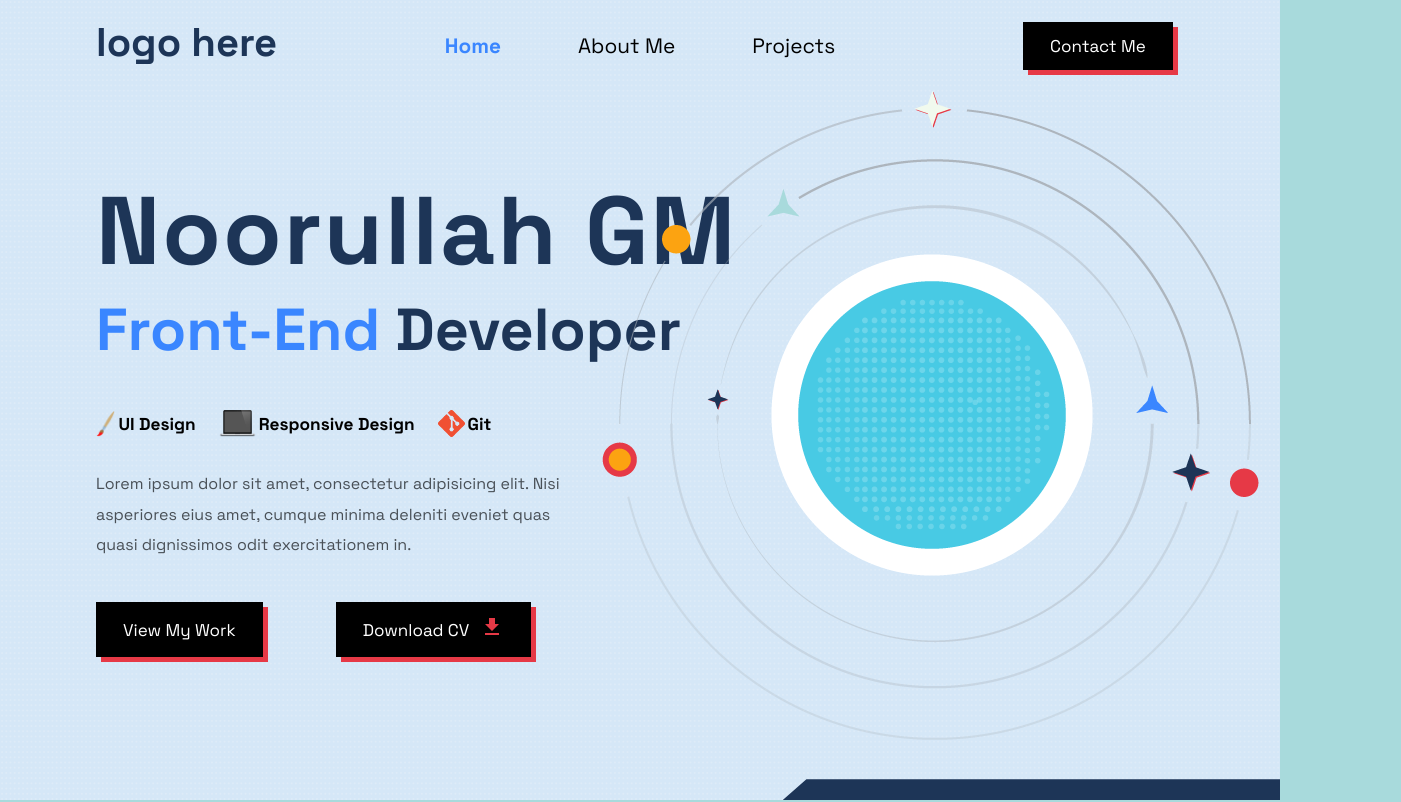
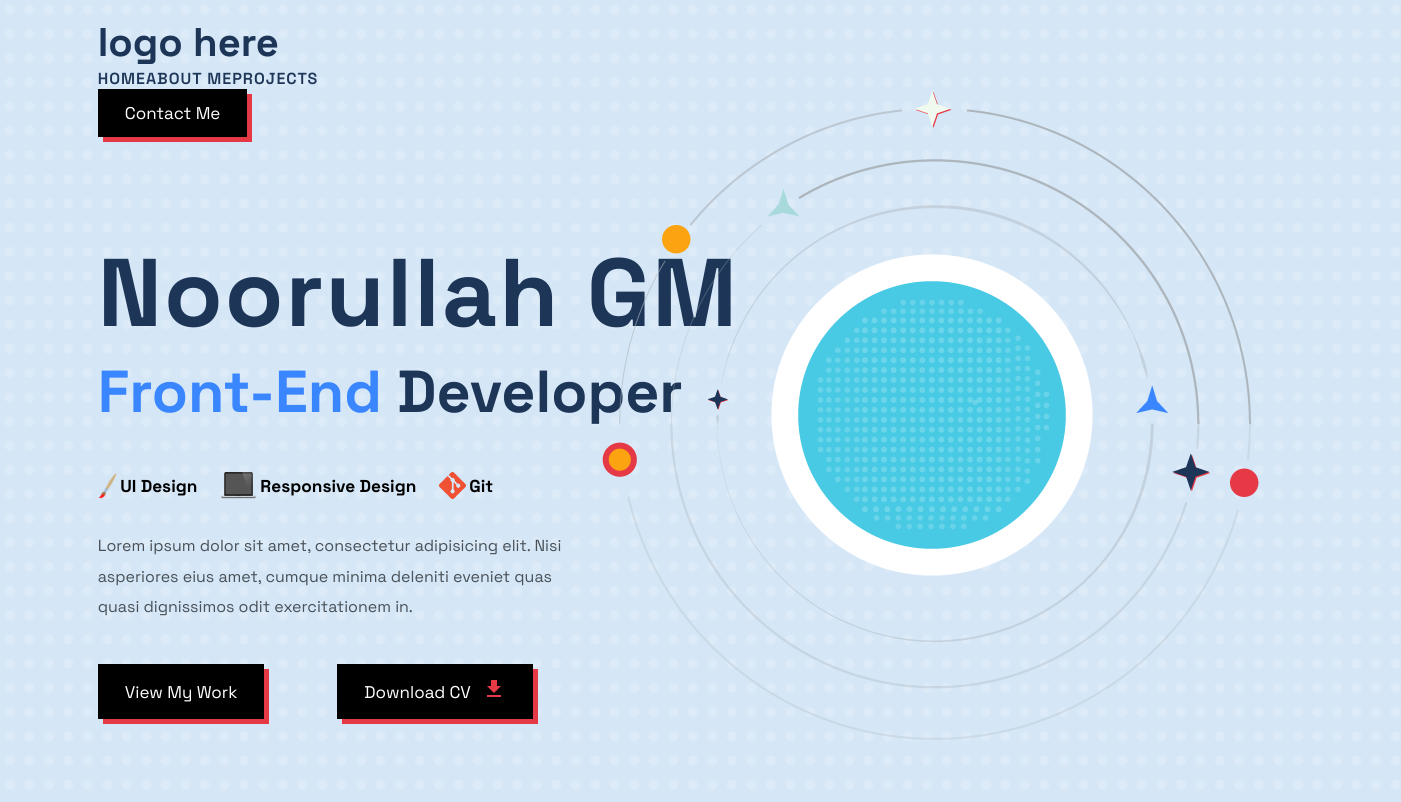
Before and after one commit to noorgm/Portfolio, a React (Create React App) app: page / in a window 1280 px wide. Shown: the top 802 px of the page, 1401 px wide, since content can reach past the window. Built offline with nearby package versions, Linux system fonts and the light colour scheme.

Commit message:
installed react-scroll, and had to get rid of overflow-x:hidden then it messed up the whole project, so making lots of changes now

```diff
--- a/package.json
+++ b/package.json
@@ -15,6 +15,7 @@
     "react-router": "^6.11.2",
     "react-router-dom": "^6.11.2",
     "react-scripts": "5.0.1",
+    "react-scroll": "^1.8.9",
     "web-vitals": "^2.1.4"
   },
   "scripts": {
--- a/src/App.js
+++ b/src/App.js
@@ -1,27 +1,15 @@
 import './App.css';
-import { BrowserRouter as Router, Routes, Route } from 'react-router-dom';
 import Navbar from './components/Navbar/Navbar';
 import Home from './pages/Home/Home';
-import About from './components/Aboutme/AboutMe';
-import Project from './components/Project/Project';
-import Contact from './components/Contact/Contact';
 import Footer from './components/Footer/Footer';
 
 
 function App() {
   return (
     <main className="app">
-      <Router>
         <Navbar />
-        <Routes>
-          <Route index element={<Home />} ></Route>
-          <Route path='/about' element={<About />}></Route>
-          <Route path='/project' element={<Project />}></Route>
-          <Route path='/contact' element={<Contact />}></Route>
-          <Route path='/*' element={<h1>Page Not Found!!</h1>}></Route>
-        </Routes>
+        <Home />
         <Footer />
-      </Router>
     </main>
   );
 }
--- a/src/components/Aboutme/AboutMe.js
+++ b/src/components/Aboutme/AboutMe.js
@@ -8,9 +8,9 @@ import './aboutme.css';
 
 const About = () => {
   return (
-    <section className="about-me-bg">
+    <section className="about-me-bg" id="about">
       <div className="container">
-        <div className="about-me grid">
+        <div className="about-me grid" >
           <section className="left-about-me">
             <img src={workSpace} alt="work space" />
           </section>
--- a/src/components/Aboutme/aboutme.css
+++ b/src/components/Aboutme/aboutme.css
@@ -2,11 +2,12 @@
     background-image: url('../../assets/images/dark-bg.png');
     background-size: cover;
     background-repeat: no-repeat;
+    /* background-color: var(--third-color); */
     min-height: 700px;
 }
 
 .about-me {
-    margin: 151px 0px;
+    padding: 151px 0px;
 }
 .left-about-me {
     grid-column: 1 / 5;
--- a/src/components/Contact/Contact.js
+++ b/src/components/Contact/Contact.js
@@ -6,9 +6,9 @@ import './contact.css';
 
 const Contact = () => {
   return (
-    <section className="contact-bg">
+    <section className="contact-bg" id="contact">
       <div className="container">
-        <div className="contact grid">
+        <div className="contact grid" >
           <div className="contact-top">
             <h3>CONTACT</h3>
             <p>Lorem ipsum dolor sit amet consectetur adipisicing.</p>
--- a/src/components/Contact/contact.css
+++ b/src/components/Contact/contact.css
@@ -49,7 +49,7 @@
     display: flex;
     color: var(--secondary-color);
     box-shadow: 0px 0px 4px 5px var(--third-color);
-    margin: 0.3rem;
+    margin: 0.4rem;
 }
 .contact-icon {
     transform: scale(2);
--- a/src/components/Navbar/Navbar.js
+++ b/src/components/Navbar/Navbar.js
@@ -1,39 +1,25 @@
-import React, { useState } from 'react';
-import { Link, NavLink } from 'react-router-dom';
+import React from 'react';
 
-import MenuIcon from '@mui/icons-material/Menu'
+import { Link } from 'react-scroll';
+
 import './navbar.css';
 
 const Navbar = () => {
 
-  const [openMenu, setOpenMenu] = useState(false);
-
-  const menuIconHandler = () => {
-    setOpenMenu(!openMenu);
-  };
-
-  const menuIconNavHandler = () => {
-    setOpenMenu(false);
-  };
-
   return (
     <section className='container'>
-      <nav className="grid">
-        <Link to='/' className='nav-logo' onClick={menuIconNavHandler}>
+      <nav>
+        <Link to='home' spy={true} smooth={true} offset={50} duration={500} className='nav-logo'>
           <h4>logo here</h4>
         </Link>
 
-        <div className={`menu-icon ${openMenu ? 'active' : ''}`} onClick={menuIconHandler}>
-          <MenuIcon />
+        <div className='nav-ul'>
+          <Link to="home" spy={true} smooth={true} offset={-100} duration={500}>Home</Link>
+          <Link to="about" spy={true} smooth={true} offset={-100} duration={500}>About Me</Link>
+          <Link to="project" spy={true} smooth={true} offset={-100} duration={500} >Projects</Link>
         </div>
 
-        <div className={`nav-ul ${openMenu ? 'active' : ''}`}>
-          <NavLink to='/' className='a-a'  style={({ isActive, isPending }) => { return { color: isActive ? 'var(--secondary-color)' : '', fontWeight: isActive ? 'bolder' : '' }; }} >Home</NavLink>
-          <NavLink to='/about' className='a-a' style={({ isActive, isPending }) => { return { color: isActive ? 'var(--secondary-color)' : '', fontWeight: isActive ? 'bolder' : '' };  }}>About Me</NavLink>
-          <NavLink to='project' className='a-a' style={({ isActive, isPending }) => { return { color: isActive ? 'var(--secondary-color)' : '', fontWeight: isActive ? 'bolder' : '' };  }}>Projects</NavLink>
-        </div>
-
-        <Link to='contact' onClick={menuIconNavHandler} className={`nav-sign ${openMenu ? 'active' : ''}`}>
+        <Link className='nav-sign' to="contact" spy={true} smooth={true} offset={-100} duration={500}>
           <button>Contact Me</button>
         </Link>
       </nav>
--- a/src/components/Navbar/navbar.css
+++ b/src/components/Navbar/navbar.css
@@ -13,94 +13,14 @@ nav {
     width: min(80%, 117px);
 }
 
-.a-a {
-    color: cadetblue;
-}
-
-.nav-ul, .nav-sign {
-    display: none;
-}
-
-.nav-sign {
-    padding: 5px 0px;
-}
-
-/* MenuIcon */
-.menu-icon {
-    display: block;
-    grid-column: 8 / 9;
+.nav-ul a {
+    font-weight: 600;
+    text-transform: uppercase;
+    letter-spacing: 1px;
+    color: var(--primary-color);
     cursor: pointer;
 }
-.nav-ul.active,
-.nav-sign.active {
-    position: fixed;
-    top: 97px;
-    left: 0;
-    bottom: 0;
-    z-index: 9999;
-    padding: 1rem;
-    display: flex;
-    flex-direction: column;
-    align-items: center;
-    row-gap: 33px;
-    width: 100%;
-    background-color: var(--third-color);
-    font-size: 1.3rem;
-    font-weight: 700;
-    padding-top: 73px;
+.nav-ul a:hover {
+    color: var(--secondary-color);
+    transition: 0.2s;
 }
-.nav-sign.active {
-    top: 373px;
-    max-height: 87px;
-    padding-top: 0px;
-}
-.menu-icon.active .MuiSvgIcon-root {
-    display: none;
-}
-.menu-icon.active::before {
-    content: 'X';
-    font-size: 1.4rem;
-    display: block;
-}
-
-@media (min-width: 960px) {
-
-    .menu-icon {
-        display: none;
-    }
-    .nav-logo {
-        grid-column: 1 / 3;
-    }
-    .nav-ul, .nav-sign {
-        display: block;
-    }
-    .nav-ul {
-        grid-column: 4 / 7;
-        column-gap: 31px;
-        display: flex;
-        align-items: center;
-        font-size: 1.1rem;
-    }
-    .nav-ul a {
-        color: var(--secondary-text);
-    }
-    .nav-sign {
-        grid-column: 7 / 9;
-    }
-
-}
-
-@media (min-width: 1280px) {
-    .nav-ul {
-        grid-column: 3 / 7;
-        font-size: 1.3rem;
-        justify-content: center;
-        gap: 77px;
-    }
-    .nav-sign {
-        grid-column: 7 / 9;
-        display: flex;
-        justify-content: flex-end;
-        padding-right: 0.7rem;
-    }
-}
--- a/src/components/Project/Project.js
+++ b/src/components/Project/Project.js
@@ -9,8 +9,8 @@ import './project.css';
 
 const Project = () => {
   return (
-    <section className="project-bg">
-      <div className="project-container">
+    <section className="project-bg" id="project">
+      <div className="project-container" >
         <h3 className='project-heading'>PROJECTS</h3>
 
         <div className="projects grid">
--- a/src/index.css
+++ b/src/index.css
@@ -22,28 +22,27 @@
     margin: 0;
     padding: 0;
     box-sizing: border-box;
-    overflow-x: hidden;
+    /* overflow-x: hidden; */
     font-family: 'Space Grotesk', sans-serif;
 }
 *::after, *::before {
     box-sizing: border-box;
 }
 
-html, body {
+body {
     background-image: url('./assets/images/main-background.png');
     background-size: cover;
     background-repeat: no-repeat;
     font-size: 16px;
     font-family: 'Ysabeau SC', sans-serif;
     height: 100%;
-    background-color: var(--third--color);
 }
 body, a, Link {
     text-decoration: none;
     list-style-type: none;
 }
 
-body button {
+button {
     padding: 13px 27px;
     border: none;
     background-color: #000;
@@ -52,7 +51,7 @@ body button {
     box-shadow: 5px 5px 0px 0px var(--fifth-color);
     cursor: pointer;
 }
-body button:hover {
+button:hover {
     box-shadow: 5px 5px 0px 0px var(--secondary-color);
 }
 
--- a/src/pages/Home/Home.js
+++ b/src/pages/Home/Home.js
@@ -26,7 +26,7 @@ const Home = () => {
   return (
     <main className="home">
       <section className="container">
-        <div className="main-home grid">
+        <div className="main-home grid" id="home">
 
           <section className="left-home">
             <div className="l-h-top">
@@ -102,9 +102,15 @@ const Home = () => {
             </div>
           </section>
 
-        <About />
-        <Project />
-        <Contact />
+
+            <About />
+
+
+            <Project />
+
+
+            <Contact />
+
     </main>
   )
 }
```
Also changed, not shown: 1 other file (tests, documents, lock files or other folders).
